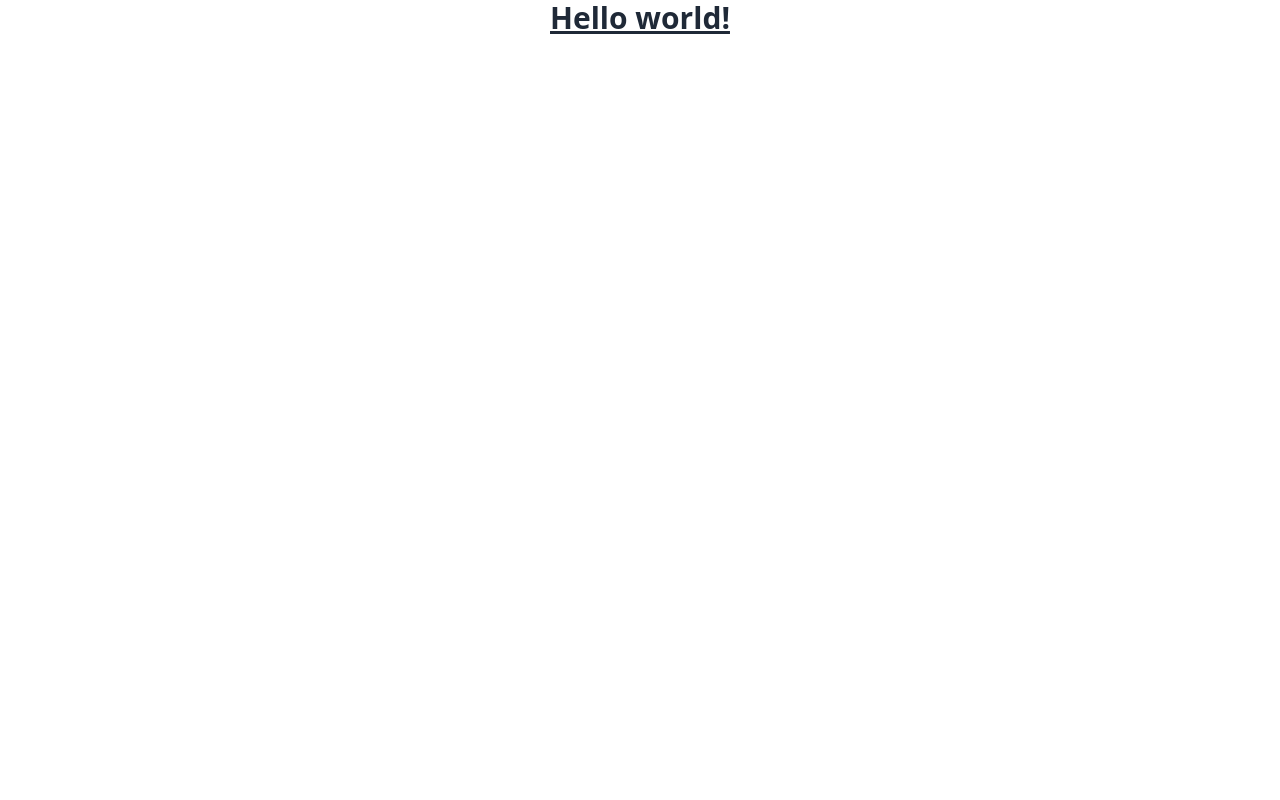
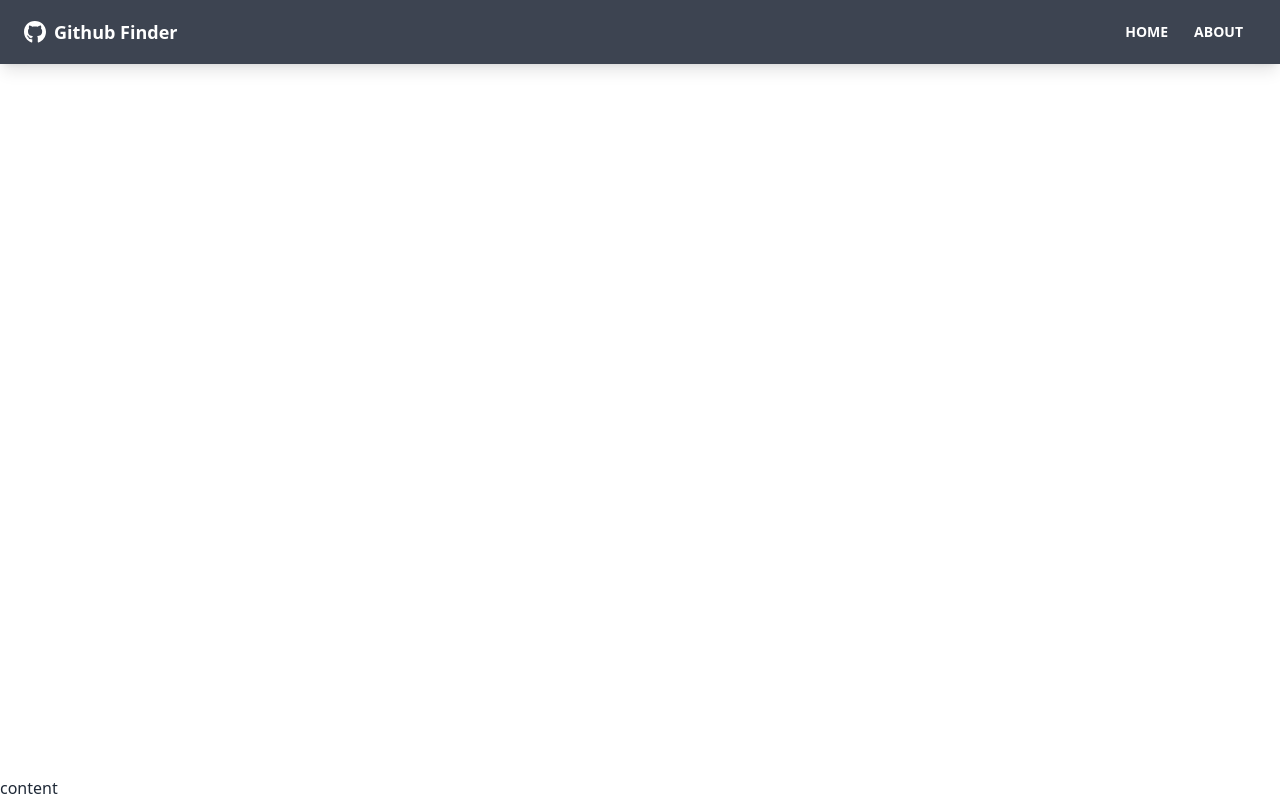
Before and after one commit to ramilsaavedra/github-finder, a React (Create React App) app: page / in a window 1280 px wide. Built offline with nearby package versions, Linux system fonts and the light colour scheme.

Commit message:
delete app.css

```diff
--- a/src/App.css
+++ /dev/null
@@ -1,38 +0,0 @@
-.App {
-  text-align: center;
-}
-
-.App-logo {
-  height: 40vmin;
-  pointer-events: none;
-}
-
-@media (prefers-reduced-motion: no-preference) {
-  .App-logo {
-    animation: App-logo-spin infinite 20s linear;
-  }
-}
-
-.App-header {
-  background-color: #282c34;
-  min-height: 100vh;
-  display: flex;
-  flex-direction: column;
-  align-items: center;
-  justify-content: center;
-  font-size: calc(10px + 2vmin);
-  color: white;
-}
-
-.App-link {
-  color: #61dafb;
-}
-
-@keyframes App-logo-spin {
-  from {
-    transform: rotate(0deg);
-  }
-  to {
-    transform: rotate(360deg);
-  }
-}
--- a/src/App.js
+++ b/src/App.js
@@ -1,12 +1,17 @@
-import './App.css';
+import { BrowserRouter as Router } from 'react-router-dom';
+import Navbar from './components/layout/Navbar';
 
 function App() {
   return (
-    <div className="App">
-      <h1 className="text-3xl font-bold underline">
-        Hello world!
-      </h1>
-    </div>
+    <Router>
+      <div className="flex flex-col justify-between h-screen">
+        <Navbar />
+
+        <main>
+          content
+        </main>
+      </div>
+    </Router>
   );
 }
 
```
